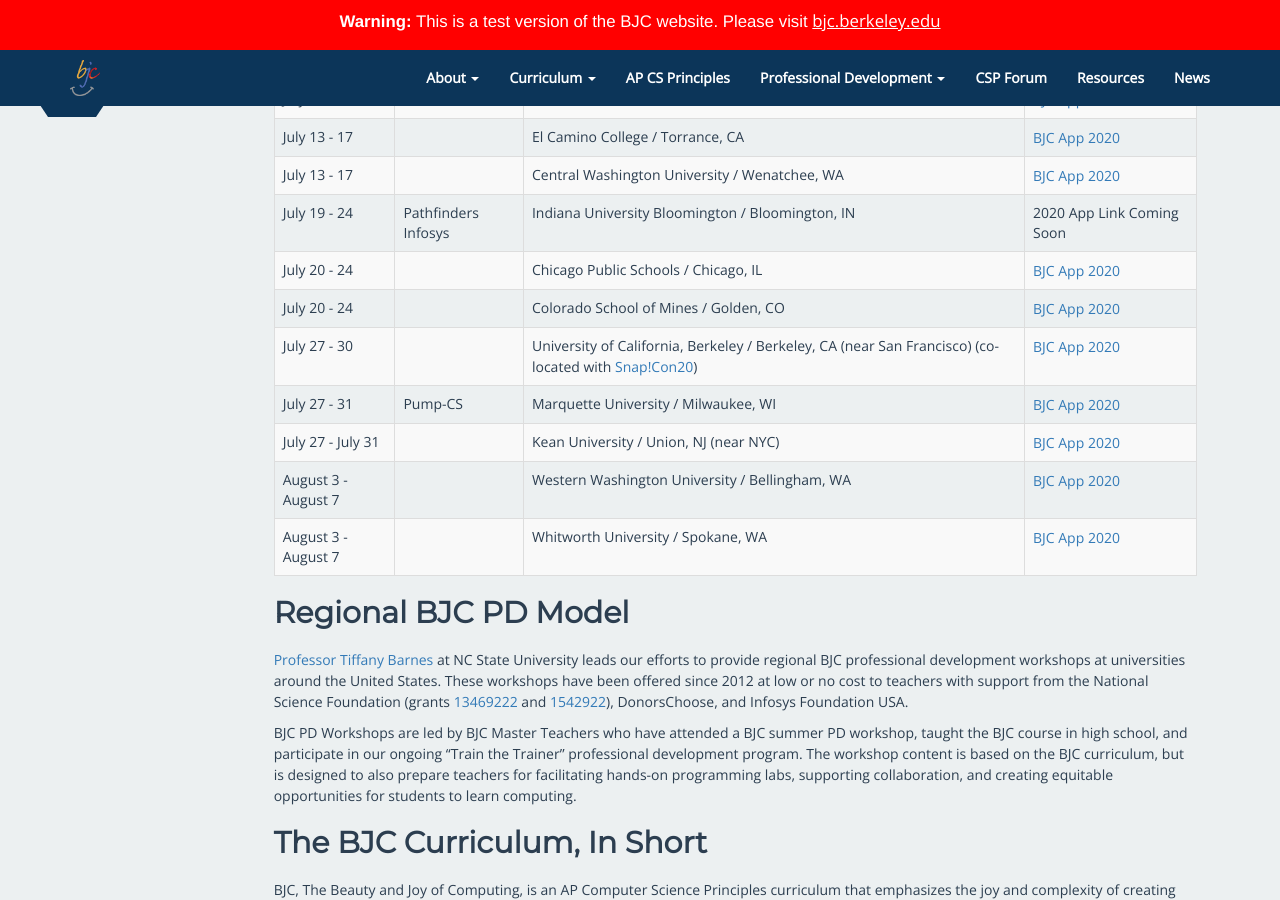
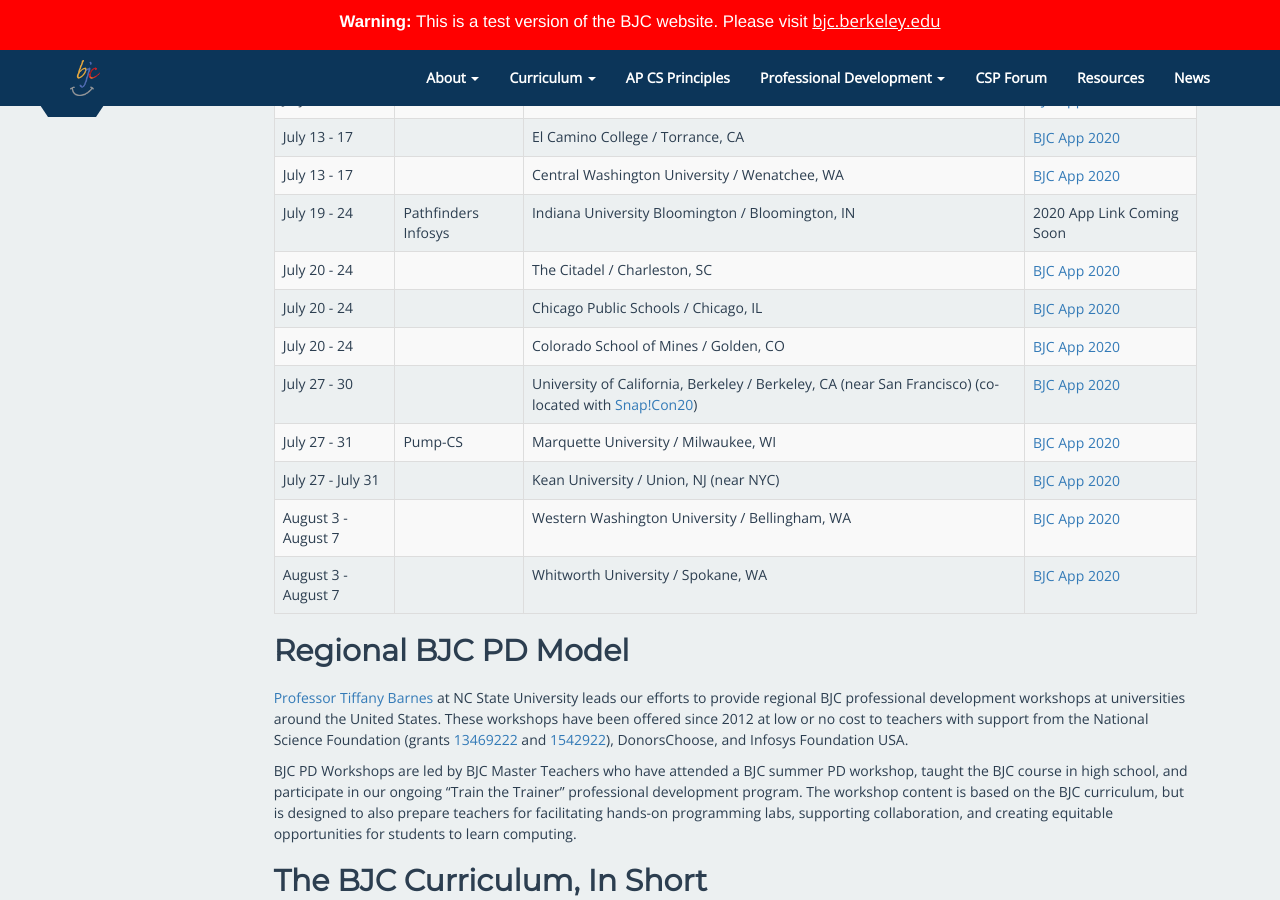
Before and after one commit to beautyjoy/beautyjoy.github.io, a Jekyll site: the page built from summer-pd/index.md, in a window 1280 px wide and 900 px high, scrolled down 1245 px. Built offline with Jekyll 4.4.1, drawn with Linux system fonts in a browser that asks for light colours.

Commit message:
adding charleston

```diff
--- a/summer-pd/index.md
+++ b/summer-pd/index.md
@@ -101,6 +101,12 @@
 			<li><a href="http://www.infosys.org/infosys-foundation-usa/pathfinders/Pages/index.aspx">Pathfinders Registration</a></li>
 		</ol>
 	</td>-->
+  </tr>
+  <tr>
+    <td>July 20 - 24</td>
+	<td></td>
+    <td>The Citadel / Charleston, SC</td>
+	<td><a href="https://bjc.link/pdapp20">BJC App 2020</a></td>
   </tr>
   <tr>
     <td>July 20 - 24</td>
```
